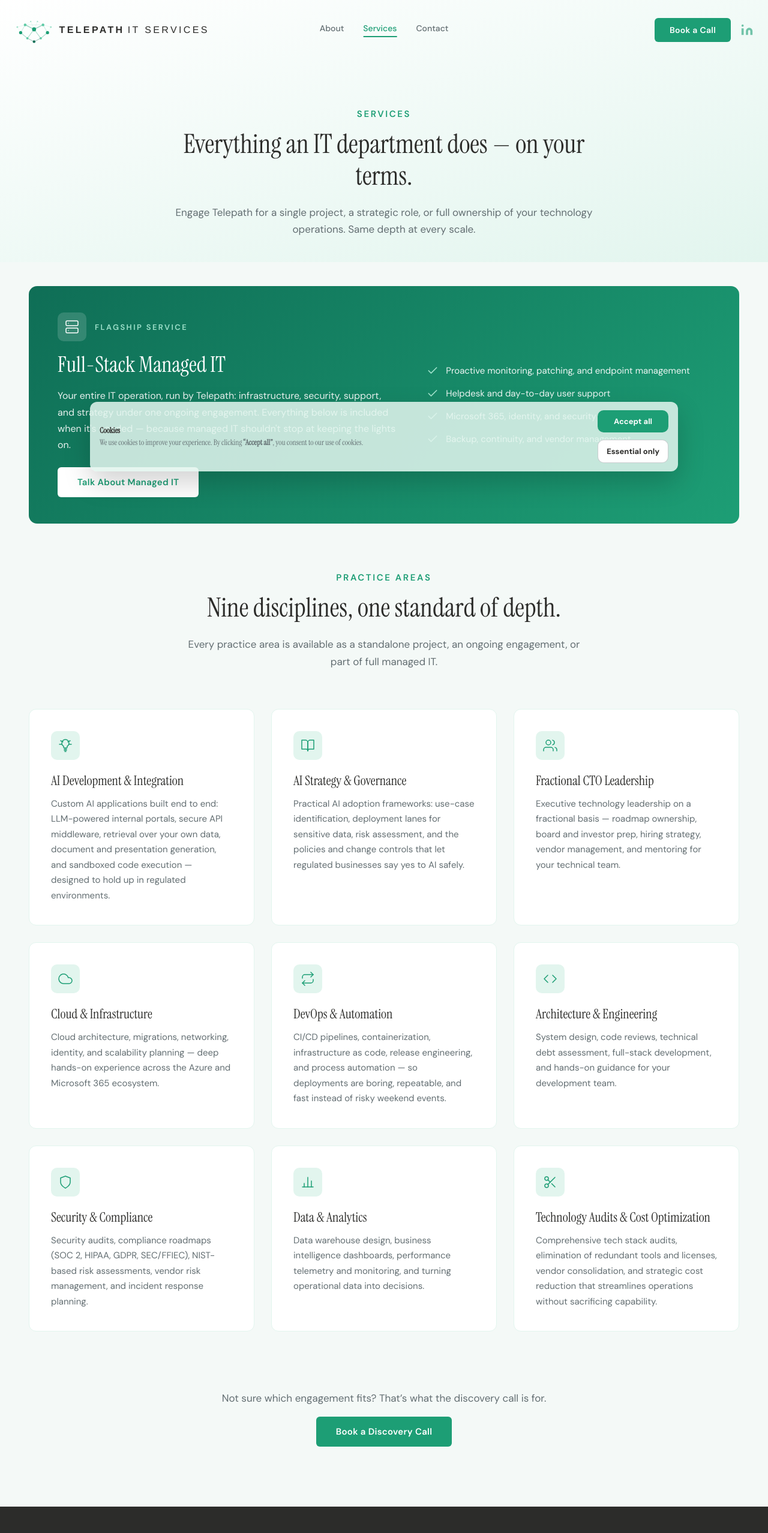
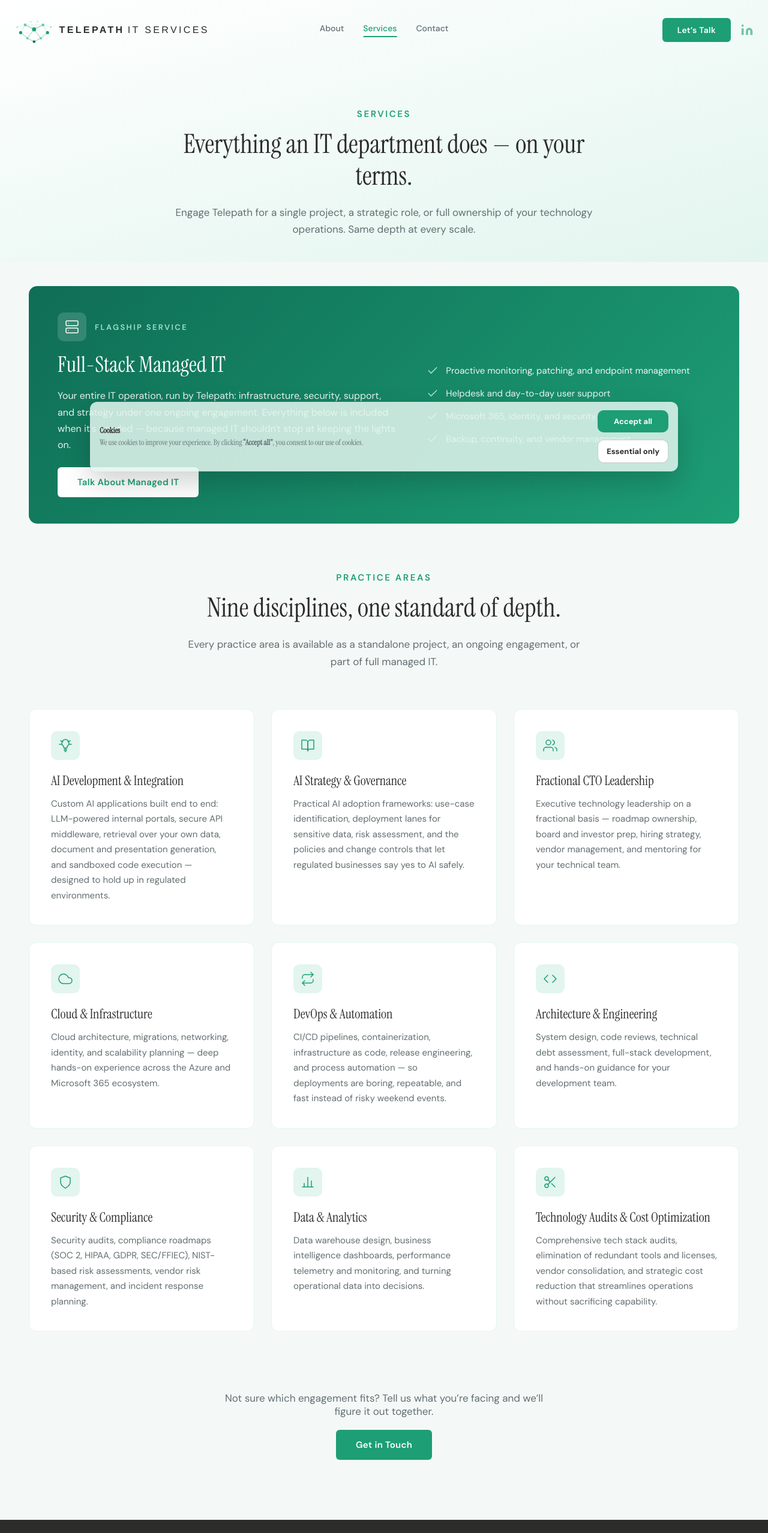
Before and after one commit to CPfeiferForge/telepath-site, a Next.js app: page /services in a window 1280 px wide. Shown: the top 2556 px of the page at 60% size. Built offline with nearby package versions, Linux system fonts and the light colour scheme.

Commit message:
Honest CTA labels site-wide; card booking button links directly to Bookings page

```diff
--- a/src/app/api/contact/route.ts
+++ b/src/app/api/contact/route.ts
@@ -188,9 +188,9 @@ export async function POST(req: Request) {
 
       const autoReplyHtml = `
         <div style="font-family: Segoe UI, Arial, sans-serif; font-size: 14px; color: #2C2C2A; max-width: 600px;">
-          <h2 style="color: #0F6E56; margin: 0 0 16px;">Thanks for reaching out, ${escapeHtml(name)}.</h2>
+          <h2 style="color: #0F6E56; margin: 0 0 16px;">Thanks for reaching out!</h2>
           <p style="margin: 0 0 16px;">
-            Your message has been received and you'll hear back from Telepath Technology Solutions within one business day.
+            Your message has been received and you'll hear back from us very soon.
           </p>
           ${bookingBlock}
           <p style="margin: 0 0 8px; color: #636e72;">For your records, here's what you sent:</p>
--- a/src/app/card/page.tsx
+++ b/src/app/card/page.tsx
@@ -1,5 +1,5 @@
 "use client";
-import { T, LogoMark, LINKEDIN_URL } from "../../components/site";
+import { T, LogoMark, LINKEDIN_URL, BOOKING_PAGE_URL } from "../../components/site";
 
 const PHONE = "+1-704-930-3255";
 const EMAIL = "cpfeifer@telepathit.com";
@@ -74,7 +74,7 @@ export default function CardPage() {
             <svg width="18" height="18" viewBox="0 0 24 24" fill={T.green} stroke="none"><path d="M16 8a6 6 0 016 6v7h-4v-7a2 2 0 00-4 0v7h-4v-7a6 6 0 016-6z"/><rect x="2" y="9" width="4" height="12"/><circle cx="4" cy="4" r="2"/></svg>
             LinkedIn
           </CardButton>
-          <CardButton href="/contact">
+          <CardButton href={BOOKING_PAGE_URL}>
             <svg width="18" height="18" viewBox="0 0 24 24" fill="none" stroke={T.green} strokeWidth="2" strokeLinecap="round" strokeLinejoin="round"><rect x="3" y="4" width="18" height="18" rx="2" ry="2"/><line x1="16" y1="2" x2="16" y2="6"/><line x1="8" y1="2" x2="8" y2="6"/><line x1="3" y1="10" x2="21" y2="10"/></svg>
             Book a Discovery Call
           </CardButton>
--- a/src/app/contact/page.tsx
+++ b/src/app/contact/page.tsx
@@ -80,7 +80,7 @@ export default function ContactPage() {
             <SectionLabel>Contact</SectionLabel>
             <SectionTitle>Let&rsquo;s talk about your technology challenges.</SectionTitle>
             <p style={{ fontSize: 17, lineHeight: 1.8, color: T.slate, margin: 0 }}>
-              Book a free 30-minute discovery call to discuss your needs and explore whether Telepath is the right fit.
+              Tell us a bit about your needs and we&rsquo;ll set up a free 30-minute discovery call to explore whether Telepath is the right fit.
             </p>
           </RevealDiv>
         </div>
--- a/src/app/page.tsx
+++ b/src/app/page.tsx
@@ -54,7 +54,7 @@ export default function AboutPage() {
               Whether you need a single problem solved, a system built, or your entire IT operation managed, Telepath brings the same senior-level depth — AI development, cloud, security, data, and fractional CTO leadership — scaled to fit.
             </p>
             <div style={{ display: "flex", gap: 16, flexWrap: "wrap", justifyContent: "center" }}>
-              <BtnLink href="/contact" style={{ minWidth: 232, textAlign: "center" }}>Book a Discovery Call</BtnLink>
+              <BtnLink href="/contact" style={{ minWidth: 232, textAlign: "center" }}>Start a Conversation</BtnLink>
               <BtnLink href="/services" variant="outline" style={{ minWidth: 232, textAlign: "center" }}>Explore Services</BtnLink>
             </div>
           </RevealDiv>
@@ -134,7 +134,7 @@ export default function AboutPage() {
               Book a free 30-minute discovery call to discuss your needs and explore whether Telepath is the right fit.
             </p>
             <div style={{ display: "flex", justifyContent: "center" }}>
-              <BtnLink href="/contact">Book a Discovery Call</BtnLink>
+              <BtnLink href="/contact">Get in Touch</BtnLink>
             </div>
           </RevealDiv>
         </div>
--- a/src/app/services/page.tsx
+++ b/src/app/services/page.tsx
@@ -105,8 +105,8 @@ export default function ServicesPage() {
       <section style={{ paddingTop: 0, paddingBottom: 100, background: T.bg }}>
         <div style={{ ...container, textAlign: "center" }}>
           <RevealDiv style={{ maxWidth: 560, margin: "0 auto" }}>
-            <p style={{ fontSize: 17, color: T.slate, marginBottom: 20 }}>Not sure which engagement fits? That&rsquo;s what the discovery call is for.</p>
-            <BtnLink href="/contact">Book a Discovery Call</BtnLink>
+            <p style={{ fontSize: 17, color: T.slate, marginBottom: 20 }}>Not sure which engagement fits? Tell us what you&rsquo;re facing and we&rsquo;ll figure it out together.</p>
+            <BtnLink href="/contact">Get in Touch</BtnLink>
           </RevealDiv>
         </div>
       </section>
--- a/src/components/site.tsx
+++ b/src/components/site.tsx
@@ -5,6 +5,7 @@ import { usePathname } from "next/navigation";
 
 /* ─── Public GitHub profile ─── */
 export const GITHUB_URL = "https://github.com/CPfeiferForge";
+export const BOOKING_PAGE_URL = "https://outlook.office.com/book/TelepathTechnologySolutions@telepathit.com/?ismsaljsauthenabled";
 export const LINKEDIN_URL = "https://www.linkedin.com/company/telepath-technology-solutions/";
 
 /* ───────── palette matched to logo ───────── */
@@ -359,7 +360,7 @@ export function SiteNav() {
           </div>
           {/* Book a Call + GitHub + LinkedIn — hard right */}
           <div style={{ flexShrink: 0, display: "flex", alignItems: "center", gap: 16 }} className="desktop-nav">
-            <BtnLink href="/contact" style={{ padding: "10px 24px", fontSize: 14 }}>Book a Call</BtnLink>
+            <BtnLink href="/contact" style={{ padding: "10px 24px", fontSize: 14 }}>Let&rsquo;s Talk</BtnLink>
             <a href={LINKEDIN_URL} target="_blank" rel="noopener noreferrer" aria-label="LinkedIn" style={{ display: "flex", alignItems: "center", opacity: 0.6, transition: "opacity 0.2s" }} onMouseEnter={e => { (e.currentTarget as HTMLElement).style.opacity = "1"; }} onMouseLeave={e => { (e.currentTarget as HTMLElement).style.opacity = "0.6"; }}>
               <Icon name="linkedin" size={22}/>
             </a>
```
